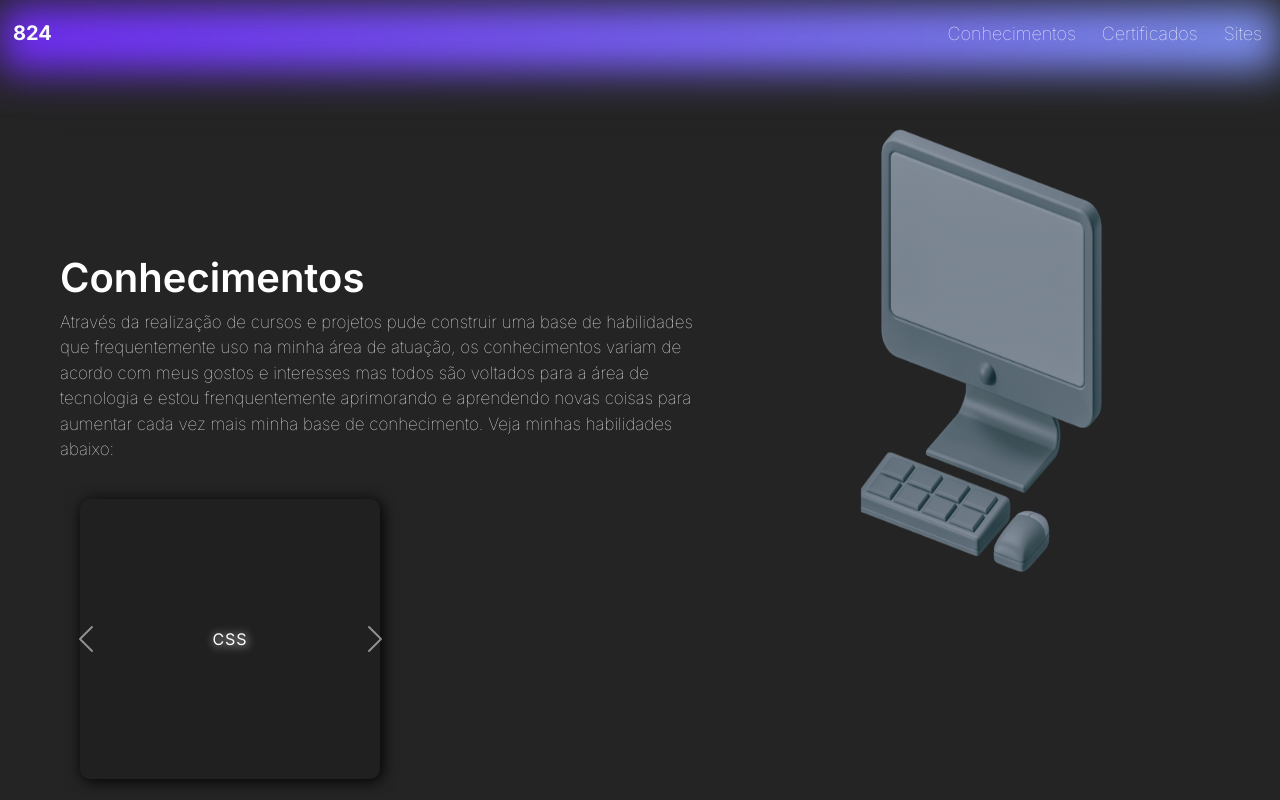
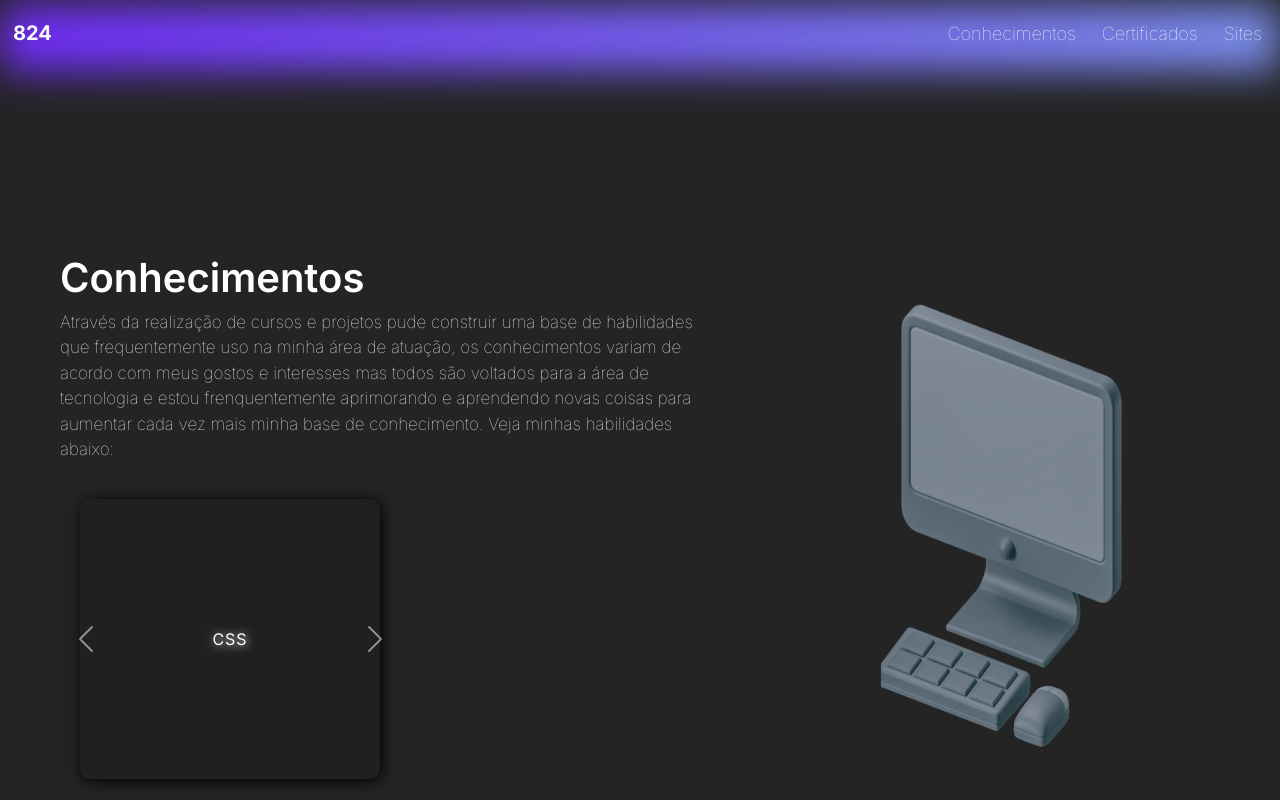
Before and after one commit to victor-kiss/ssik824, a Next.js app: page /conhecimentos in a window 1280 px wide. Shown: the top 800 px of the page. Built offline with nearby package versions, Linux system fonts and the light colour scheme.

Commit message:
Update page.tsx

```diff
--- a/src/app/conhecimentos/page.tsx
+++ b/src/app/conhecimentos/page.tsx
@@ -52,7 +52,9 @@ export default function Conhecimentos() {
             }
         </Carousel>
         </FlexWrapper>
-          <Image src="/ssik2.png" width={800} height={600} className="cropped" alt="home image" loading={'eager'}/>
+          <FlexWrapper direction='column' align='center' justify='center' width='100%' height='auto' margin='0' padding='0' wrap='no-wrap'>
+            <Image src="/ssik2.png" width={800} height={600} className="cropped" alt="home image" loading={'eager'}/>
+        </FlexWrapper>
       </GridWrapper>
       <FlexWrapper width="100%" height="100vh" align='center' justify='center' direction="row"  margin='0' padding='0' wrap='no-wrap'>
         <Card title='Certificados' description='Descubra meus cursos realizados para ter uma base de conhecimento e aprimorar minhas habilidades.' link="/certificados" />
```
